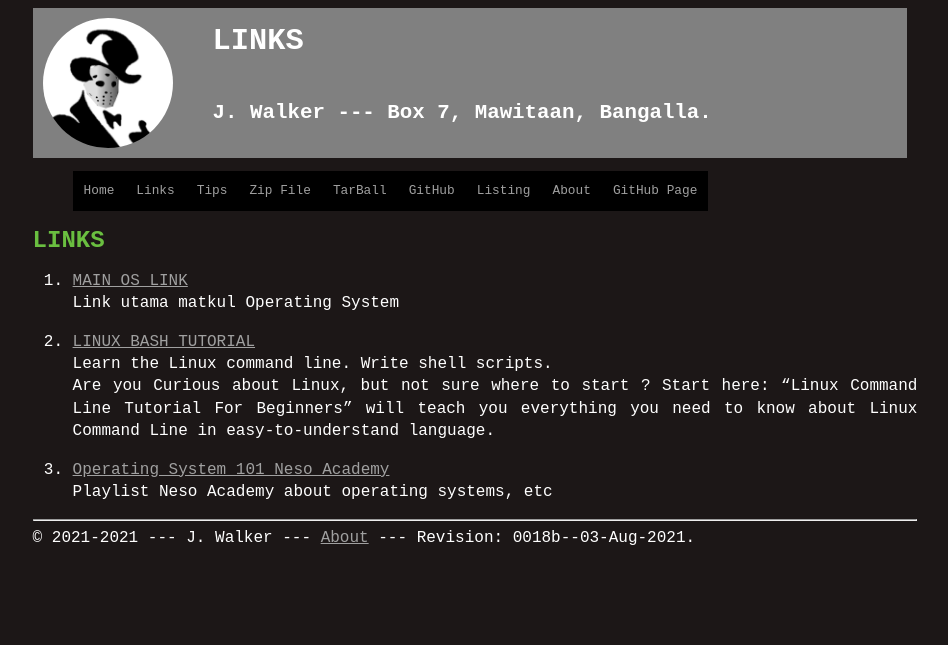
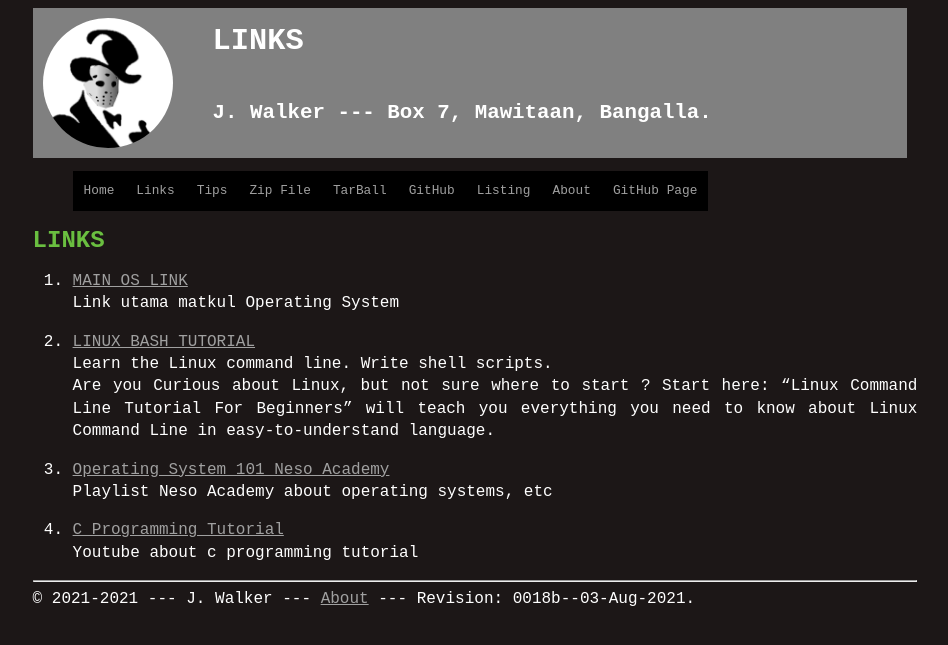
Before and after one commit to MikaSRahwono/os212, a Jekyll site: the page built from links.md, in a window 1280 px wide. Shown: the top 645 px of the page, without its empty margins (165-1113 px from the left). Built offline with Jekyll 4.4.1, drawn with Linux system fonts in a browser that asks for light colours; our own code applies the rules of GitHub Pages for plain Markdown files.

Commit message:
Update links.md

```diff
--- a/links.md
+++ b/links.md
@@ -13,3 +13,6 @@ Are you Curious about Linux, but not sure where to start ? Start here: “Linux
 
 3. [Operating System 101 Neso Academy](https://www.youtube.com/playlist?list=PLBlnK6fEyqRiVhbXDGLXDk_OQAeuVcp2O)<br>
 Playlist Neso Academy about operating systems, etc
+
+4. [C Programming Tutorial](https://www.youtube.com/watch?v=KJgsSFOSQv0)<br>
+Youtube about c programming tutorial
```
